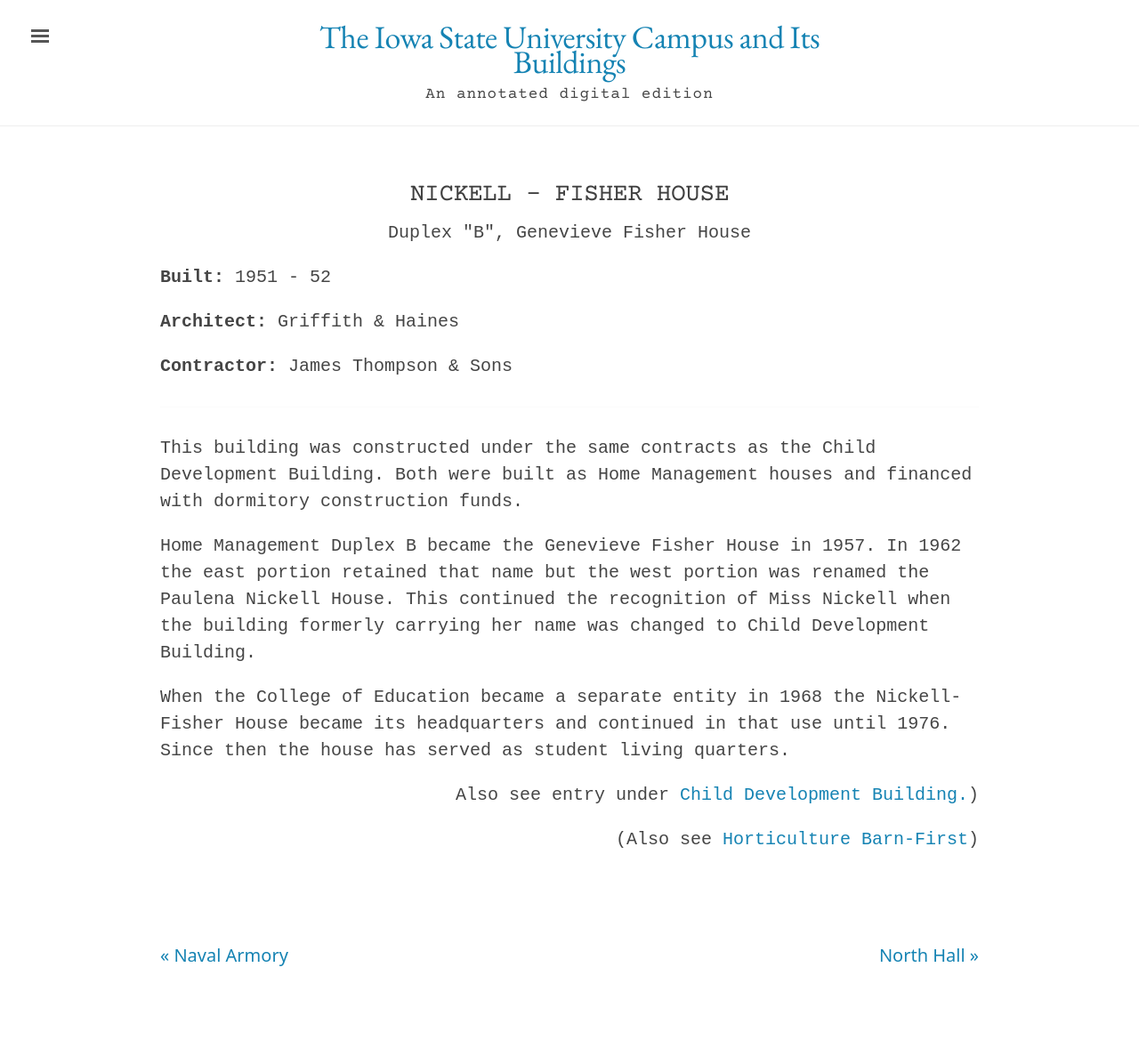
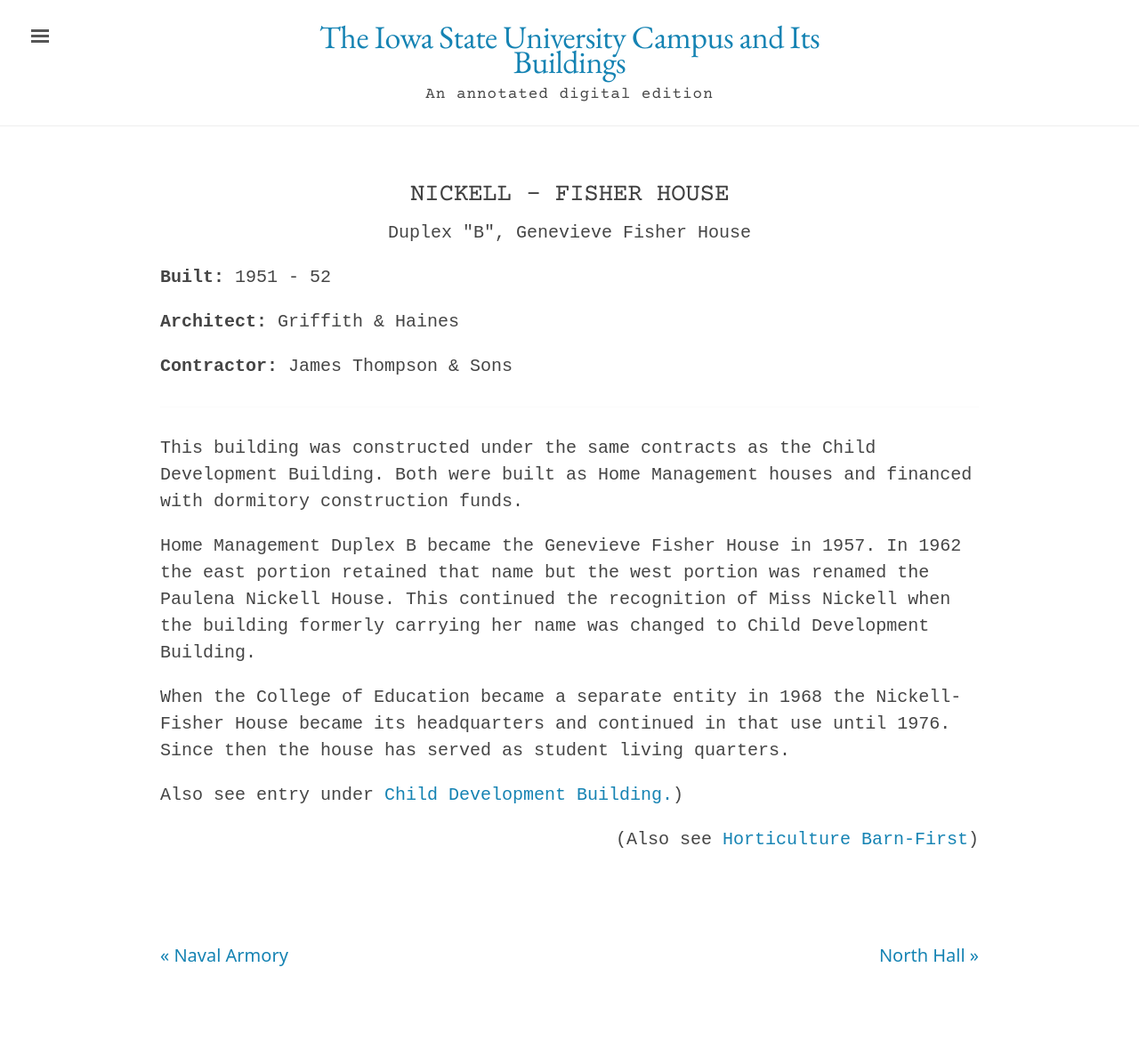
Before and after one commit to emanderson811/day-edition, a Jekyll site: the page built from _texts/buildings/151day-nickell-fisher-house.md, in a window 1280 px wide. Shown: the whole page at 89% size. Built offline with Jekyll 4.4.1, drawn with Linux system fonts in a browser that asks for light colours.

Commit message:
Update 151day-nickell-fisher-house.md

```diff
--- a/_texts/buildings/151day-nickell-fisher-house.md
+++ b/_texts/buildings/151day-nickell-fisher-house.md
@@ -22,6 +22,6 @@
 
 When the College of Education became a separate entity in 1968 the Nickell-Fisher House became its headquarters and continued in that use until 1976. Since then the house has served as student living quarters.
 
-<p style="text-align: right;">Also see entry under <a href="https://emanderson811.github.io/day-edition/texts/buildings/039day-child-devel-building/">Child Development Building.</a>)</p>
+Also see entry under <a href="https://emanderson811.github.io/day-edition/texts/buildings/039day-child-devel-building/">Child Development Building.</a>)
 
 <p style="text-align: right;">(Also see <a href="https://emanderson811.github.io/day-edition/texts/buildings/107day-horticulture-barn-first/">Horticulture Barn-First</a>)</p>
```
